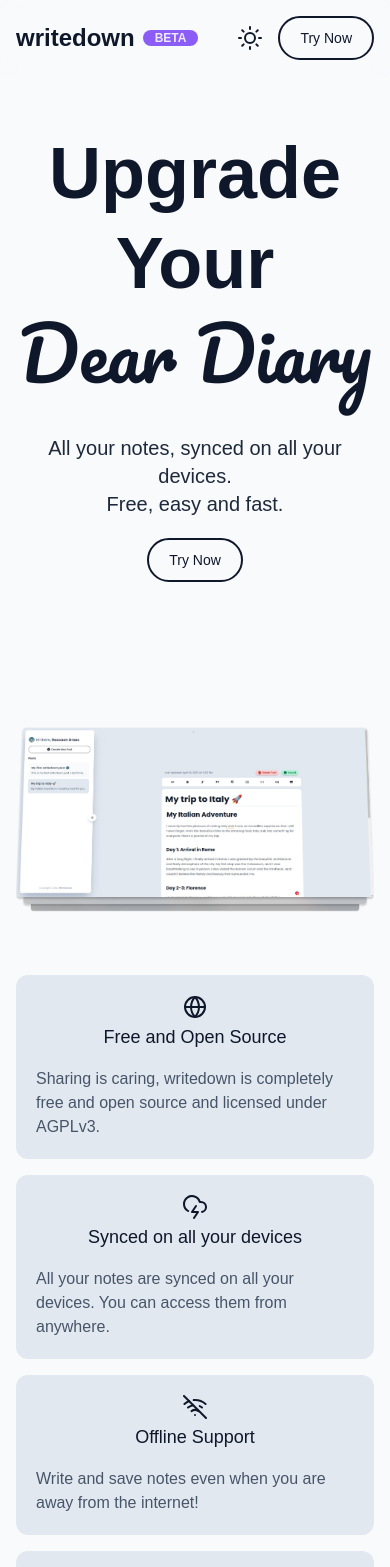
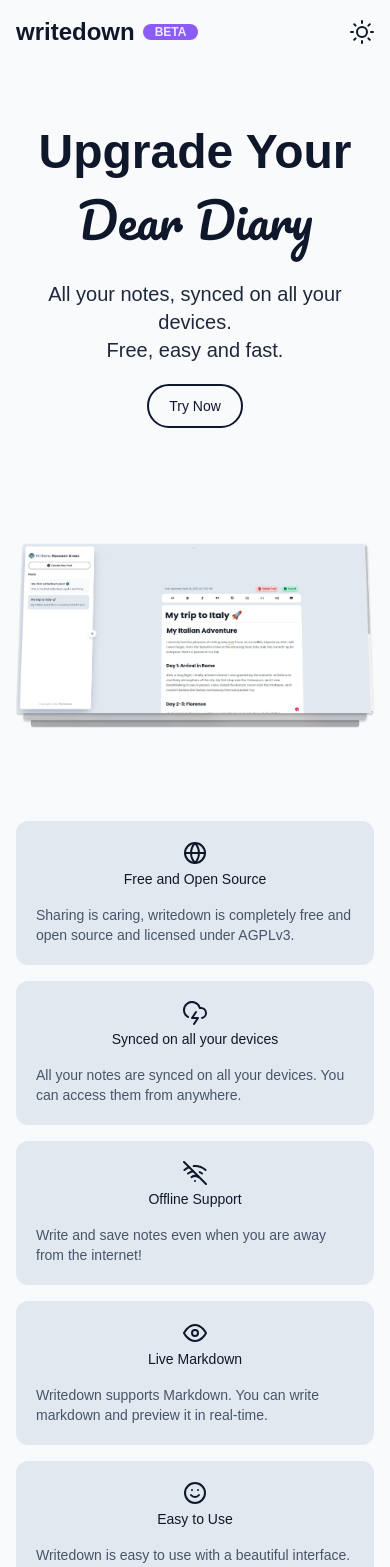
Before and after one commit to NayamAmarshe/writedown, a Next.js app: page / in a window 390 px wide. Shown: the top 1567 px of the page. Built offline with nearby package versions, Linux system fonts and the light colour scheme; a small style sheet from the web is missing.

Commit message:
Fix homepage and logout bug

```diff
--- a/components/common/UserMenu.tsx
+++ b/components/common/UserMenu.tsx
@@ -6,9 +6,16 @@ import {
   BiPencil,
   BiSun,
 } from "react-icons/bi";
+import {
+  postContentAtom,
+  postPublicAtom,
+  postTitleAtom,
+} from "@/stores/postDataAtom";
+import { selectedNoteIdAtom } from "@/stores/selectedChannelIdAtom";
 import { useTheme } from "next-themes";
 import Popover from "../ui/Popover";
 import { auth } from "@/pages/_app";
+import { useSetAtom } from "jotai";
 import Link from "next/link";
 import React from "react";
 
@@ -32,6 +39,10 @@ const UserMenu = ({
   children,
 }: UserMenuProps) => {
   const { theme, setTheme } = useTheme();
+  const setSelectedNoteId = useSetAtom(selectedNoteIdAtom);
+  const setPostPublic = useSetAtom(postPublicAtom);
+  const setPostTitle = useSetAtom(postTitleAtom);
+  const setPostContent = useSetAtom(postContentAtom);
 
   return (
     <Popover
@@ -78,7 +89,13 @@ const UserMenu = ({
       )}
       {logout && auth.currentUser && (
         <button
-          onClick={() => auth.signOut()}
+          onClick={() => {
+            auth.signOut();
+            setSelectedNoteId("");
+            setPostPublic(false);
+            setPostTitle("");
+            setPostContent("");
+          }}
           className="flex items-center gap-2 rounded-md p-2 text-left text-sm font-medium hover:bg-slate-200 dark:text-slate-300 dark:hover:bg-slate-700"
         >
           <BiLogOutCircle className="" /> Logout
--- a/components/home/FeatureCard.tsx
+++ b/components/home/FeatureCard.tsx
@@ -8,8 +8,8 @@ type FeatureCardProps = {
 
 const FeatureCard = ({ icon, title, description }: FeatureCardProps) => {
   return (
-    <div className="flex w-full cursor-default flex-col gap-4 rounded-xl bg-slate-200 p-5 transition-all duration-300 hover:scale-105 hover:bg-sky-100 dark:bg-slate-700 sm:hover:scale-110">
-      <h6 className="flex flex-col items-center gap-1 text-lg font-medium text-slate-900 dark:text-slate-100">
+    <div className="flex w-full cursor-default flex-col gap-4 rounded-xl bg-slate-200 p-5 text-sm transition-all duration-300 hover:scale-105 hover:bg-sky-100 dark:bg-slate-700 sm:hover:scale-110">
+      <h6 className="tex-base flex flex-col items-center gap-1 font-medium text-slate-900 dark:text-slate-100 sm:text-lg">
         {icon} {title}
       </h6>
       <p className="text-slate-600 dark:text-slate-300">{description}</p>
--- a/components/home/HeroSection.tsx
+++ b/components/home/HeroSection.tsx
@@ -9,12 +9,14 @@ const HeroSection = () => {
     <div className="my-32 h-full w-full">
       <div className="flex h-full w-full flex-col items-center justify-center gap-20 px-4">
         <div className="flex flex-col items-center justify-center gap-5">
-          <h1 className="flex flex-col leading-tight text-center text-7xl font-semibold text-slate-900 dark:text-slate-50 sm:gap-5">
-            <span>Upgrade Your</span>
-            <span className="text-pacifico font-light">Dear Diary</span>
+          <h1 className="flex flex-col gap-5 text-center text-4xl font-semibold leading-tight text-slate-900 dark:text-slate-50 xs:text-5xl sm:text-7xl">
+            <span className="whitespace-nowrap">Upgrade Your</span>
+            <span className="text-pacifico whitespace-nowrap font-light">
+              Dear Diary
+            </span>
           </h1>
 
-          <p className="mt-4 max-w-lg text-center text-xl font-medium text-slate-800 dark:text-slate-200">
+          <p className="mt-4 max-w-lg text-center text-base font-medium text-slate-800 dark:text-slate-200 xs:text-xl">
             All your notes, synced on all your devices. <br />
             Free, easy and fast.
           </p>
--- a/components/home/Navbar.tsx
+++ b/components/home/Navbar.tsx
@@ -32,7 +32,7 @@ const Navbar = () => {
           )}
         </button>
 
-        <Link href="/login">
+        <Link href="/login" className="hidden sm:block">
           <Button>{auth.currentUser ? "Write Down" : "Try Now"}</Button>
         </Link>
       </div>
--- a/lib/firebase.ts
+++ b/lib/firebase.ts
@@ -1,11 +1,9 @@
 import {
   connectFirestoreEmulator,
-  enableMultiTabIndexedDbPersistence,
   initializeFirestore,
   persistentLocalCache,
   persistentMultipleTabManager,
 } from "firebase/firestore";
-import { connectAuthEmulator } from "firebase/auth";
 import { getFirestore } from "firebase/firestore";
 import { initializeApp } from "firebase/app";
 import "firebase/firestore";
--- a/tailwind.config.js
+++ b/tailwind.config.js
@@ -7,7 +7,11 @@ module.exports = {
     "./app/**/*.{js,ts,jsx,tsx}",
   ],
   theme: {
-    extend: {},
+    extend: {
+      screens: {
+        xs: "320px",
+      },
+    },
   },
   plugins: [require("@tailwindcss/typography"), require("@tailwindcss/forms")],
   darkMode: "class",
```
